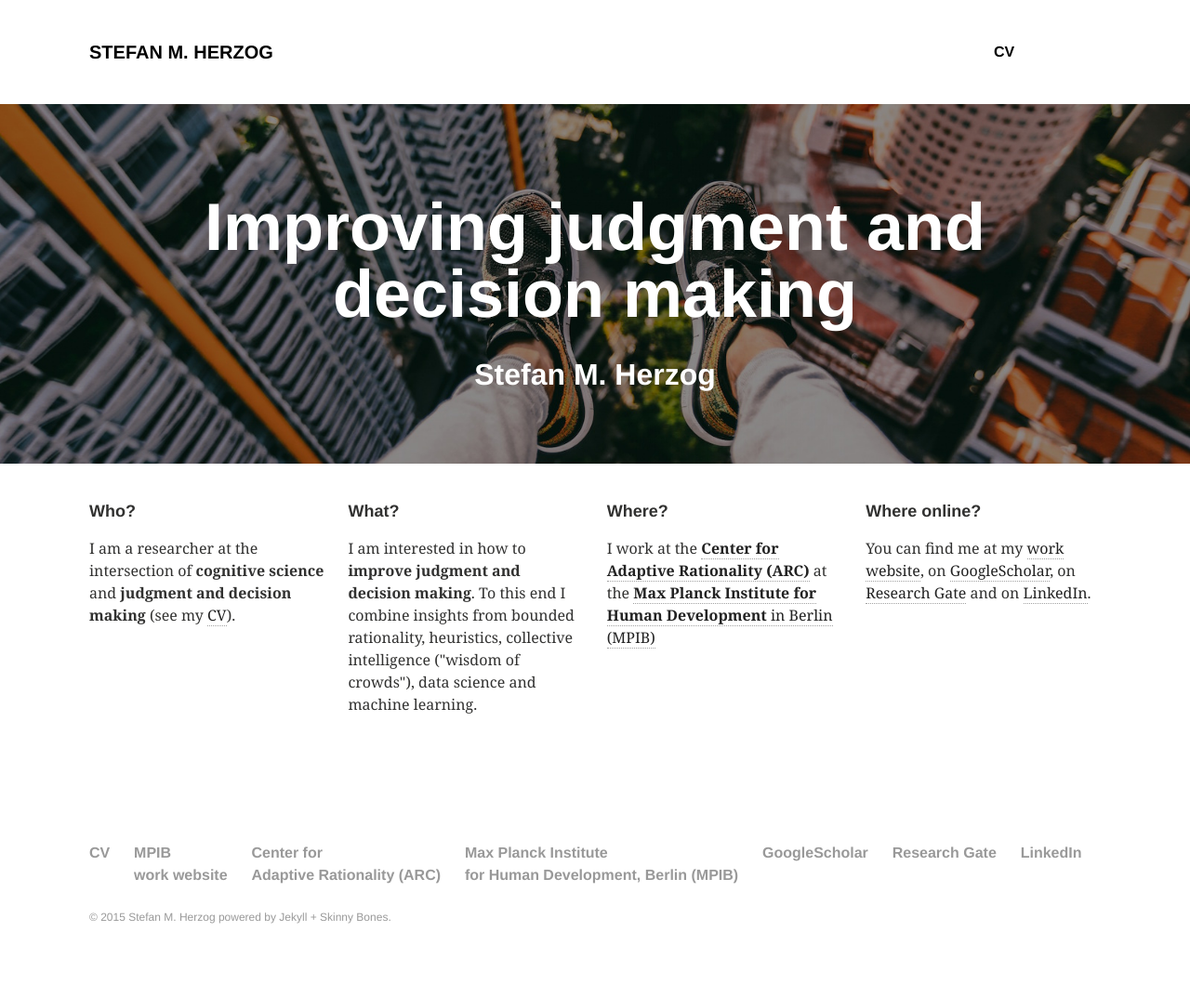
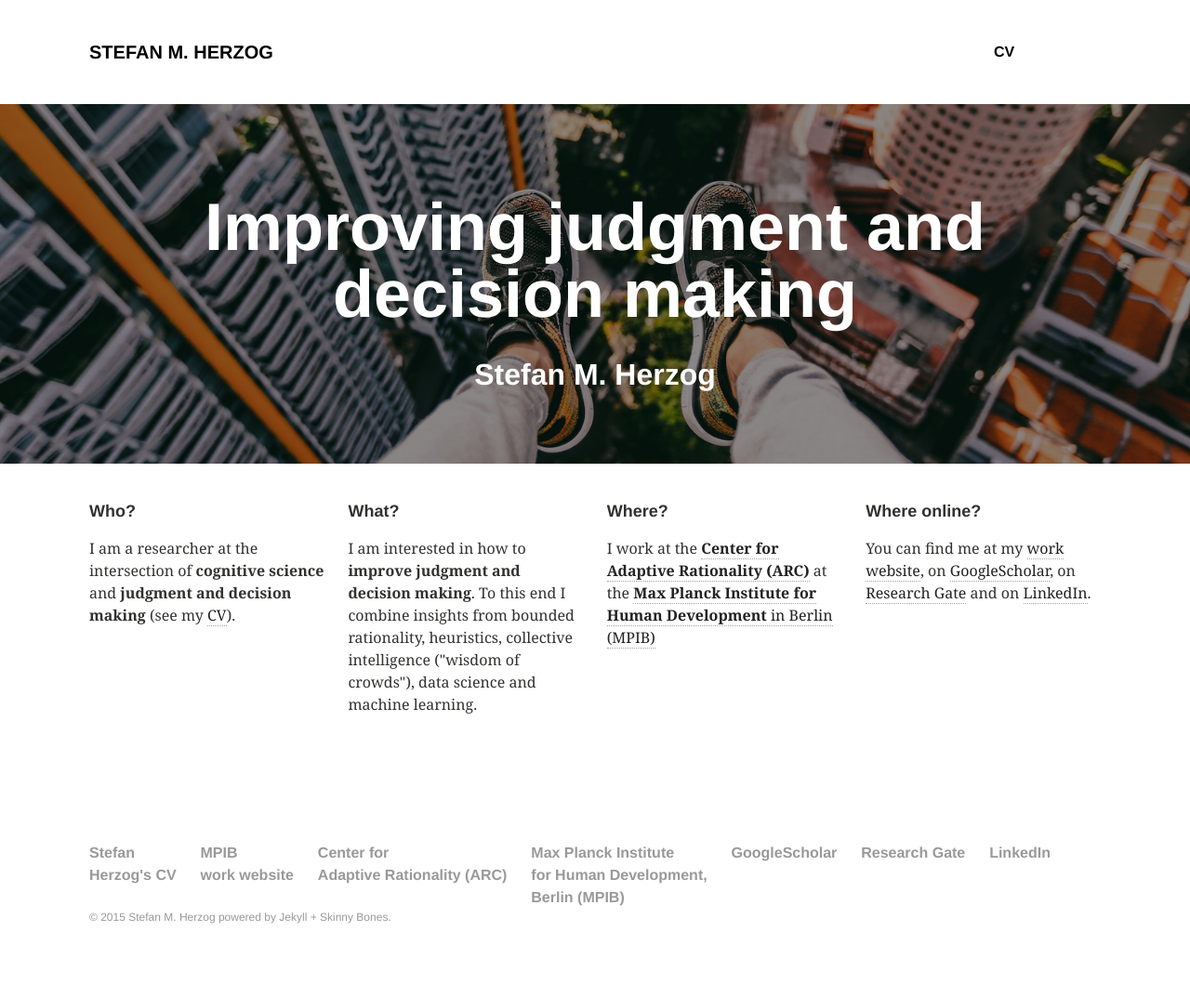
Before and after one commit to stefanherzog/blogdown, a Jekyll site: the page built from index.md, in a window 1280 px wide. Shown: the whole page at 93% size. Built offline with Jekyll 4.4.1, drawn with Linux system fonts in a browser that asks for light colours.

Commit message:
further improve footer

```diff
--- a/_data/footer.yml
+++ b/_data/footer.yml
@@ -1,6 +1,6 @@
 # Footer navigation links
 
-- title: CV
+- title: Stefan <br />Herzog's CV
   url: /cv/cv-herzog-stefan.pdf
 
 - title: MPIB <br />work website
@@ -9,7 +9,7 @@
 - title: Center for <br />Adaptive Rationality (ARC)
   url: https://www.mpib-berlin.mpg.de/en/research/adaptive-rationality
 
-- title: "Max Planck Institute <br />for Human Development, Berlin (MPIB)"
+- title: "Max Planck Institute <br />for Human Development, <br />Berlin (MPIB)"
   url: https://www.mpib-berlin.mpg.de/en/research/adaptive-rationality
 
 - title: GoogleScholar
```
